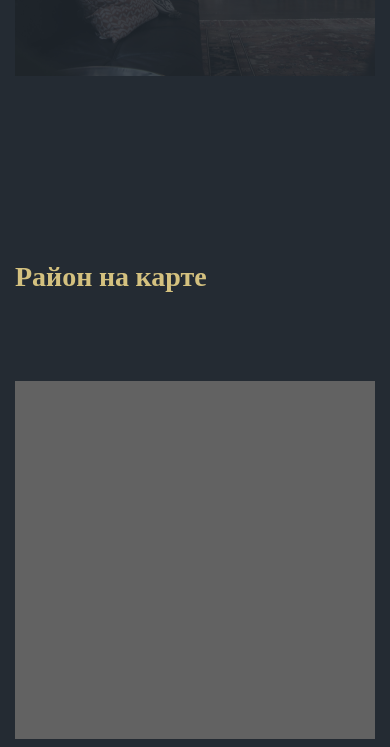
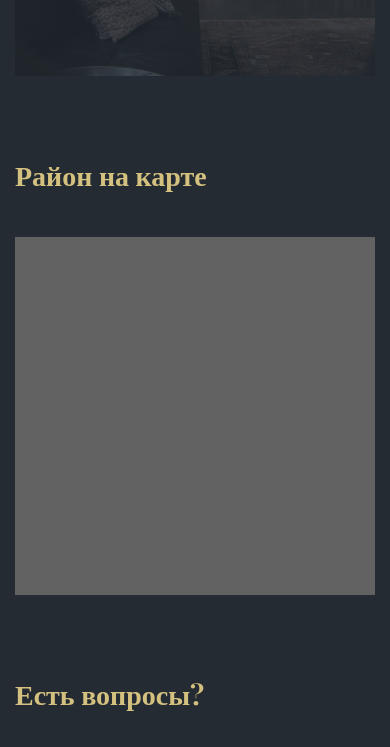
Before and after one commit to didrbll/loft-house-project, a plain HTML site: page index.html in a window 390 px wide. Shown: the part 3116-3863 px from the top of the page. Drawn offline with nearby package versions, Linux system fonts and the light colour scheme.

Commit message:
do map section tablet ver

```diff
--- a/scss/layout/_section-map.scss
+++ b/scss/layout/_section-map.scss
@@ -11,10 +11,18 @@
 
     @include decorNumber;
   }
+
+  @include mediaTablet {
+    padding: 80px 0;
+  }
 }
 
 .section-map__title {
   margin-bottom: 88px;
+
+  @include mediaTablet {
+    margin-bottom: 44px;
+  }
 }
 
 .map {
```
Also changed, not shown: css/main.css, 1 other file.
